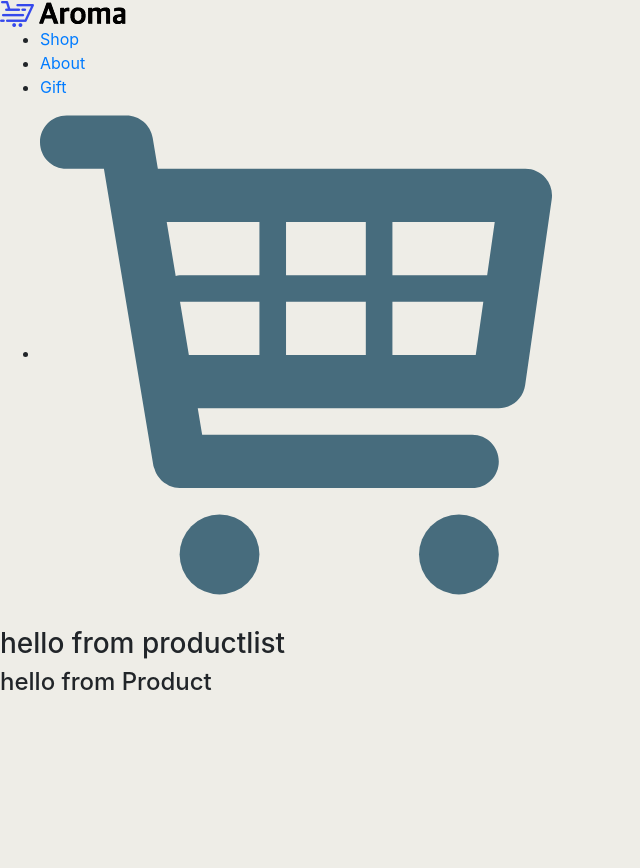
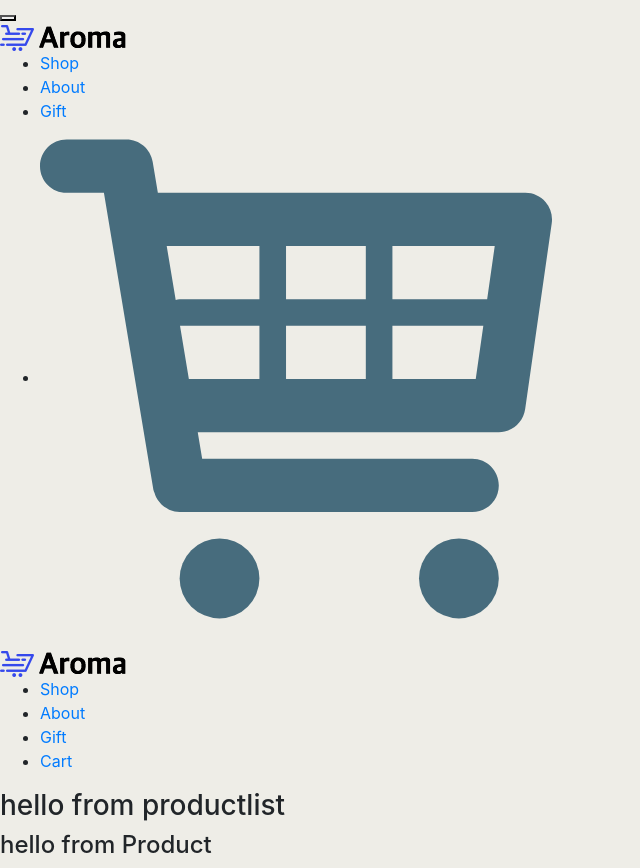
Before and after one commit to hemanshuEng/react-ecommerce, a React app: page / in a window 1280 px wide. Shown: the whole page, without its empty margins (0-640 px from the left). Before the commit the page ends 800 px from the top, so only its background shows below. Built offline with nearby package versions, Linux system fonts and the light colour scheme.

Commit message:
navigation complete

```diff
--- a/src/App.css
+++ b/src/App.css
@@ -1,5 +1,6 @@
 .App{
     background-color: #EEEDE7;
+    height:100%;
 }
 .Container{
  margin-top: 90px;
--- a/src/App.js
+++ b/src/App.js
@@ -3,17 +3,34 @@ import {Switch , Route} from 'react-router-dom';
 import 'bootstrap/dist/css/bootstrap.css';
 import classes from "./App.css";
 import Navbar from "./components/Navigation/Navbar/Navbar";
+import SideDrawer from "./components/Navigation/SideDrawer/SideDrawer";
+import BackDrop from "./components/Backdrop/Backdrop";
 import ProductList from "./components/ProductList/ProductList";
 import Default from "./components/Default/Default";
 import Details from "./components/Details/Details";
 import Cart from "./components/Cart/Cart";
 
 class App extends Component {
+  state ={
+    sideDrawerOpen:false
+  };
+  drawerToggleClickHandler =()=>{
+    this.setState((prevState)=>{
+      return {sideDrawerOpen:!prevState.sideDrawerOpen};
+    });
+  };
+
+  backdropClickHandler=()=>{
+     this.setState({sideDrawerOpen:false});
+  };
+
   render() {
     return (
       <div className={classes.App}>
           <div className={classes.Container}>
-            <Navbar/>
+            <Navbar drawerClickHandler = {this.drawerToggleClickHandler}/>
+            <SideDrawer show={this.state.sideDrawerOpen}/>
+            {this.state.sideDrawerOpen ? <BackDrop click={this.backdropClickHandler}/>:null}
             <Switch>
                 <Route path ="/" exact component={ProductList}></Route>
                 <Route path ="/details" component={Details}></Route>
--- /dev/null
+++ b/src/components/Backdrop/Backdrop.css
@@ -0,0 +1,9 @@
+.Backdrop {
+  position: fixed;
+  width: 100%;
+  height: 100%;
+  top:0;
+  left:0;
+  background: rgba(0, 0, 0, 0.3);
+  z-index:100;
+}
--- /dev/null
+++ b/src/components/Backdrop/Backdrop.js
@@ -0,0 +1,7 @@
+import React from "react";
+import classes from "./Backdrop.css";
+const Backdrop = (props) => {
+  return <div className={classes.Backdrop} onClick={props.click}/>;
+};
+
+export default Backdrop;
--- a/src/components/Navigation/Navbar/Navbar.css
+++ b/src/components/Navigation/Navbar/Navbar.css
@@ -13,3 +13,13 @@
   height: 100%;
   padding: 0 2rem;
 }
+
+.Logo {
+  margin-left: 0.5rem;
+}
+
+@media (min-width: 769px) {
+  .ToggleButton {
+    display: none;
+  }
+}
--- a/src/components/Navigation/Navbar/Navbar.js
+++ b/src/components/Navigation/Navbar/Navbar.js
@@ -1,19 +1,22 @@
 import React from "react";
 import { NavLink } from "react-router-dom";
 import NavigationItems from "../Navigationitems/Navigationitems";
+import DrawerToggleButton from "../SideDrawer/DrawerToggleButton";
 import classes from "./Navbar.css";
 import Logo from "../../Logo/Logo";
 
 const Navbar = props => (
   <header className={classes.Navbar}>
     <nav className={classes.Navigation}>
-      <div />
+      <div className={classes.ToggleButton}>
+        <DrawerToggleButton click={props.drawerClickHandler}/>
+      </div>
       <div className={classes.Logo}>
         <NavLink to="/">
           <Logo />
         </NavLink>
       </div>
-      <NavigationItems></NavigationItems>
+        <NavigationItems />
     </nav>
   </header>
 );
--- a/src/components/Navigation/Navigationitems/Navigationitems.css
+++ b/src/components/Navigation/Navigationitems/Navigationitems.css
@@ -11,3 +11,8 @@
 .Cart{
     width: 30px;
 }
+@media (max-width: 768px) {
+  .NavigationItems {
+    display: none;
+  }
+}
--- /dev/null
+++ b/src/components/Navigation/SideDrawer/DrawerToggleButton.css
@@ -0,0 +1,21 @@
+.ToggleButton {
+  display: flex;
+  flex-direction: column;
+  justify-content: space-around;
+  height: 30px;
+  width: 36px;
+  background: transparent;
+  border: none;
+  cursor: pointer;
+  padding: 0;
+  box-sizing: border-box;
+}
+.ToggleButton:focus {
+  outline: none;
+}
+
+.ToggleButttonLine {
+  width: 30px;
+  height: 3px;
+  background: #476c7d;
+}
--- /dev/null
+++ b/src/components/Navigation/SideDrawer/DrawerToggleButton.js
@@ -0,0 +1,13 @@
+import React from 'react'
+import classes from './DrawerToggleButton.css';
+const DrawerToggleButton = (props) => {
+  return (
+   <button className={classes.ToggleButton} onClick={props.click}>
+       <div className={classes.ToggleButttonLine}/>
+       <div className={classes.ToggleButttonLine}/>
+       <div className={classes.ToggleButttonLine}/>
+   </button>
+  )
+}
+
+export default DrawerToggleButton
--- /dev/null
+++ b/src/components/Navigation/SideDrawer/SideDrawer.css
@@ -0,0 +1,35 @@
+.SideDrawer {
+  height: 100vh;
+  background-color: #fff;
+  box-shadow: 2px 0px 5px rgba(0, 0, 0, 0.5);
+  position: fixed;
+  top: 0;
+  left: 0;
+  width: 70%;
+  max-width: 300px;
+  z-index: 200;
+  transform: translateX(-100%);
+  transition: transform 0.5s ease-out;
+}
+.Open {
+  transform: translateX(0);
+}
+
+.NavigationItems {
+  list-style-type: none;
+  margin-top: 50px;
+  text-align: center;
+}
+.NavigationItems li {
+  margin: 10px;
+}
+.Logo {
+  margin: 20px;
+  text-align: center;
+}
+
+@media (min-width: 769px) {
+  .SideDrawer {
+    display: none;
+  }
+}
--- /dev/null
+++ b/src/components/Navigation/SideDrawer/SideDrawer.js
@@ -0,0 +1,32 @@
+import React from 'react';
+import { NavLink } from "react-router-dom";
+import Navigationitem from "./../Navigationitems/Navigationitem/Navigationitem";
+import Logo from "./../../Logo/Logo";
+import classes from "./SideDrawer.css";
+const SideDrawer = (props) => {
+  let drawerClasses = [classes.SideDrawer];
+  if(props.show){
+    drawerClasses = [classes.SideDrawer,classes.Open]
+  }
+  return (
+    <nav className= {drawerClasses.join(" ")}>
+     <div className={classes.Logo}>
+        <NavLink to="/">
+          <Logo />
+        </NavLink>
+      </div>
+      <ul className={classes.NavigationItems}>
+      <Navigationitem link="/" exact>
+        Shop
+      </Navigationitem>
+      <Navigationitem link="/about">About</Navigationitem>
+      <Navigationitem link="/gift">Gift</Navigationitem>
+      <Navigationitem link="/cart" >
+       Cart
+      </Navigationitem>
+    </ul>
+    </nav>
+  )
+}
+
+export default SideDrawer
--- a/src/index.css
+++ b/src/index.css
@@ -6,6 +6,7 @@ body {
     sans-serif;
   -webkit-font-smoothing: antialiased;
   -moz-osx-font-smoothing: grayscale;
+   height: 100%;
 }
 
 code {
```
